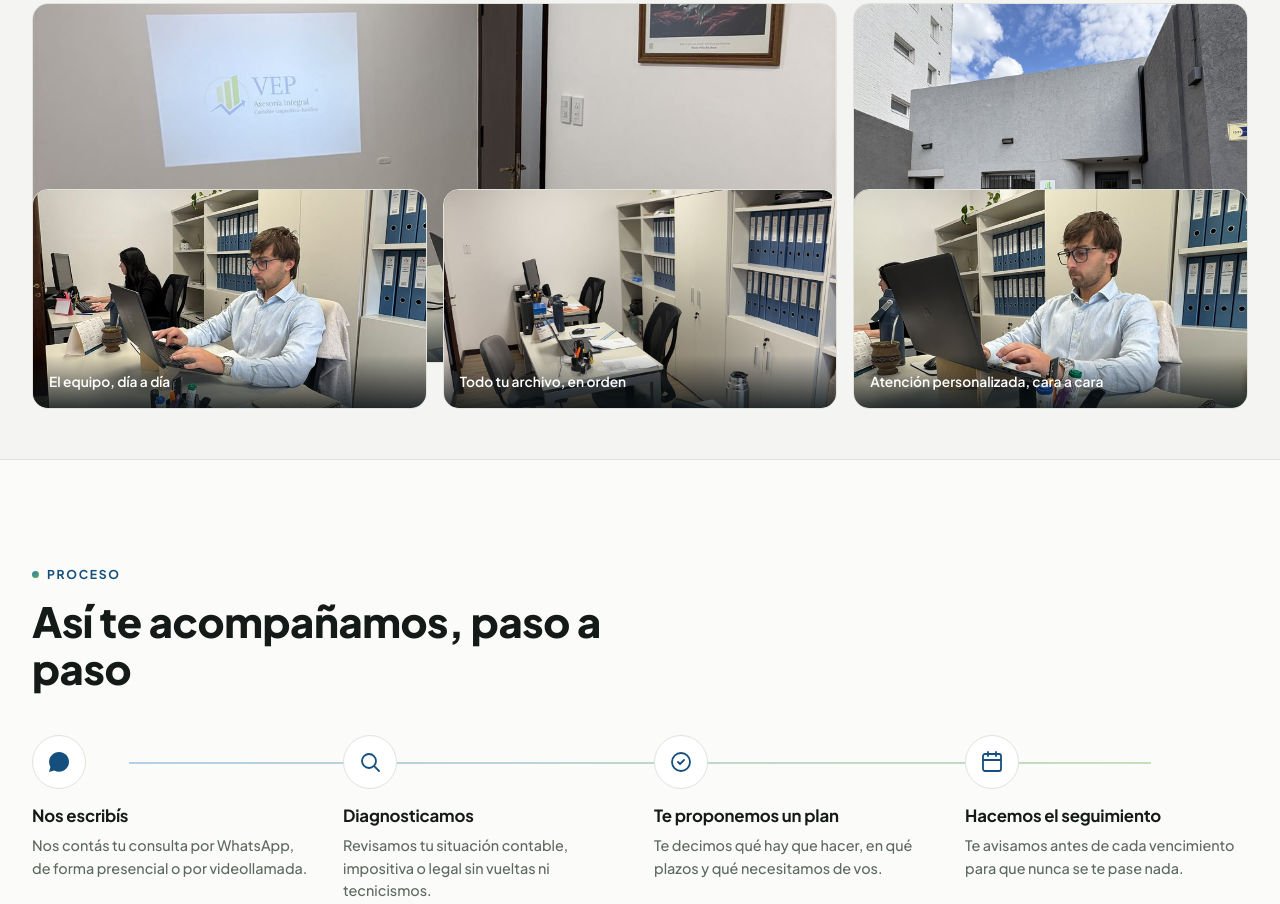
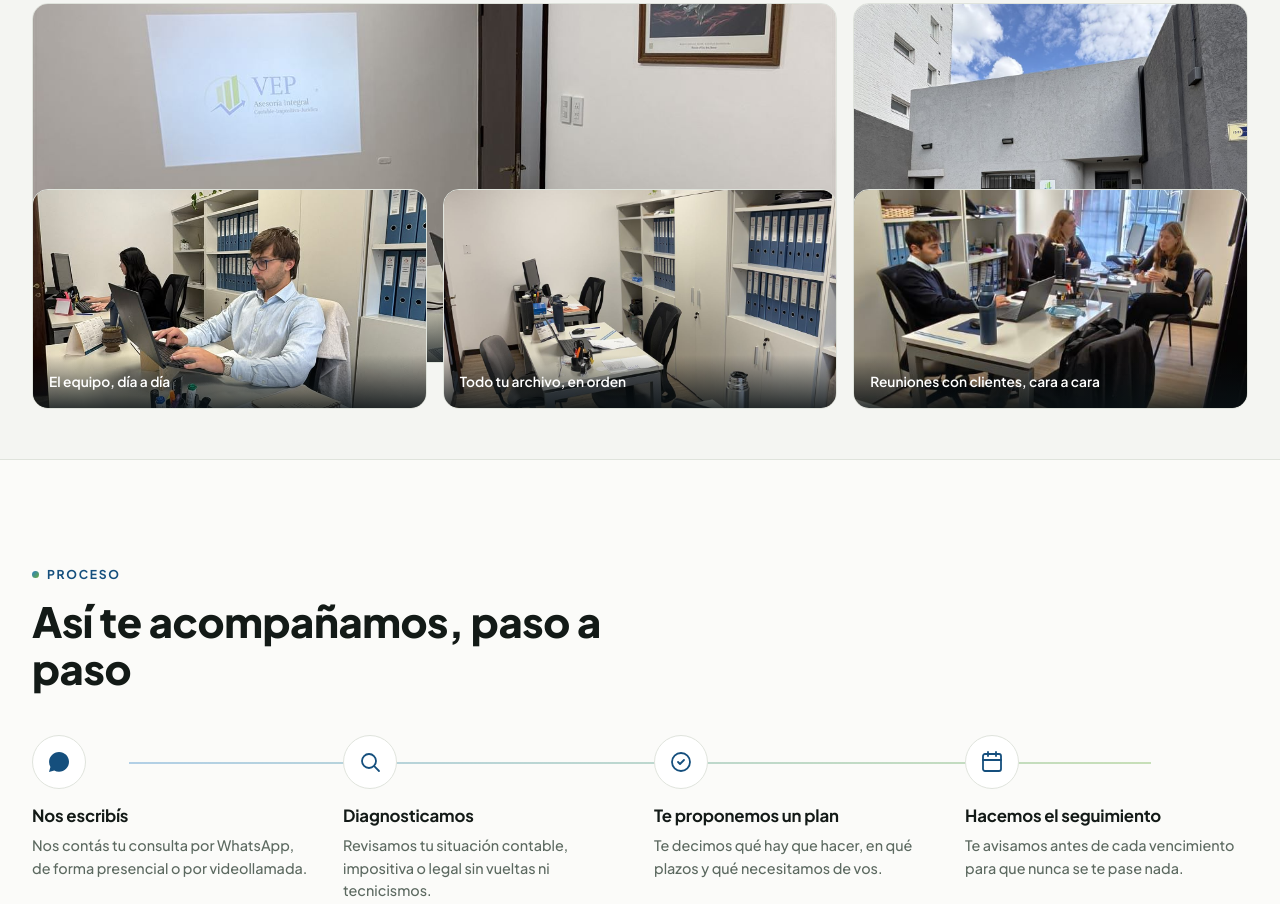
Before and after one commit to paulinapieretti/vep-asesoria-integral, a plain HTML site: page index.html in a window 1280 px wide. Shown: the part 2264-3168 px from the top of the page. Drawn offline with Linux system fonts and the light colour scheme.

Commit message:
Matrícula de Valentina y foto de galería que no se repite
Co-Authored-By: Claude Sonnet 5.5 <noreply@anthropic.com>

```diff
--- a/css/styles.css
+++ b/css/styles.css
@@ -1625,4 +1625,4 @@ section {
 .g-b img { object-position: 55% 50%; }
 .g-c img { object-position: 50% 50%; }
 .g-d img { object-position: 50% 40%; }
-.g-e img { object-position: 50% 40%; }
+.g-e img { object-position: 50% 42%; }
--- a/index.html
+++ b/index.html
@@ -221,8 +221,8 @@
           <span class="g-cap">Todo tu archivo, en orden</span>
         </div>
         <div class="gallery-cell g-e reveal">
-          <img src="assets/img/augusto-escritorio.jpg" alt="Augusto Estevez, contador público, en su escritorio" loading="lazy">
-          <span class="g-cap">Atención personalizada, cara a cara</span>
+          <img src="assets/img/reunion-cliente.jpg" alt="Reunión de asesoramiento con un cliente en VEP" loading="lazy">
+          <span class="g-cap">Reuniones con clientes, cara a cara</span>
         </div>
       </div>
     </div>
@@ -396,7 +396,7 @@
         <div class="team-card reveal">
           <div class="avatar avatar-photo" role="img" aria-label="Valentina Davolio" style="background-image:url(assets/img/team-valentina.jpg);background-position:47% 13%"></div>
           <h3>Valentina Davolio</h3>
-          <div class="team-role">Abogada</div>
+          <div class="team-role">Abogada · Mat. LVII 053</div>
           <p class="team-desc">Familia, sucesiones, contratos y accidentes de tránsito.</p>
         </div>
 
```
